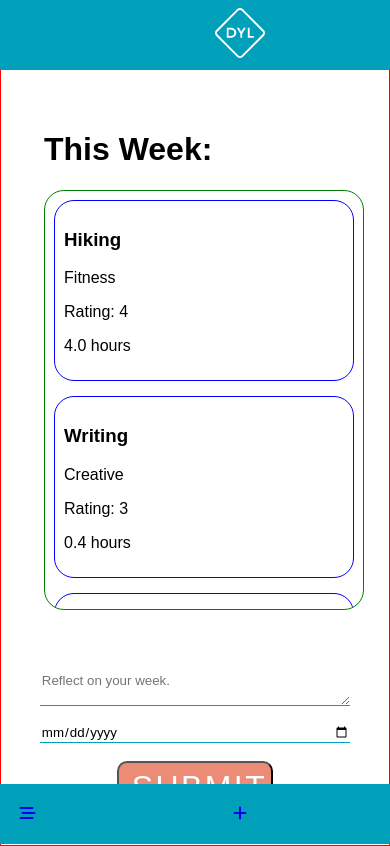
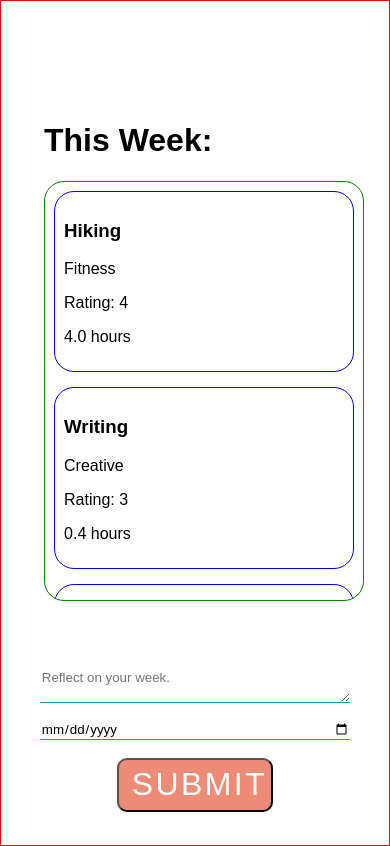
Before and after one commit to kurtve/React-Front-End, a React (Create React App) app in the folder react-front-end/: page /Insights in a window 390 px wide. Built offline with nearby package versions, Linux system fonts and the light colour scheme; a web font is replaced by a local one.

Commit message:
installed react-responsive to use media queries for conditional rendering of the navigation components. added a side nav that will show on desktop.

```diff
--- a/react-front-end/package.json
+++ b/react-front-end/package.json
@@ -7,6 +7,7 @@
     "formik": "^1.5.8",
     "react": "^16.9.0",
     "react-dom": "^16.9.0",
+    "react-responsive": "^8.0.1",
     "react-router": "^5.0.1",
     "react-router-dom": "^5.0.1",
     "react-scripts": "3.1.1",
--- a/react-front-end/src/Components/Insights/Insights.js
+++ b/react-front-end/src/Components/Insights/Insights.js
@@ -84,6 +84,7 @@ export default function Insights() {
           })}
         </StyledWeekContainer>
       </div>
+
       <ReflectionForm reflectionsList={reflectionsList} setReflectionsList={setReflectionsList} />
       {reflectionsList.map((item, index) => {
         return(
--- a/react-front-end/src/Components/Nav/Nav.js
+++ b/react-front-end/src/Components/Nav/Nav.js
@@ -1,17 +1,19 @@
 import React from 'react'
-import { NavLink } from 'react-router-dom'
+import { useMediaQuery } from 'react-responsive'
 import TopNav from './TopNav'
 import BottomNav from './BottomNav'
+import SideNav from './SideNav'
 
 export default function Nav({logo}) {
+
+  const isDesktop = useMediaQuery({ query: '(min-device-width: 968px)' })
+  const isMobile = useMediaQuery({ query: '(max-device-width: 480px)' })
+
   return (
     <div>
-      <TopNav logo={logo} />
-      <BottomNav />
-
-      <NavLink to="/Insights">Insights</NavLink>
-      <NavLink to="/">Feed</NavLink>
-      <NavLink to="/AddActivityForm">Add Activity</NavLink>
+      {isDesktop && <SideNav />}
+      {isMobile && <TopNav logo={logo} />}
+      {isMobile && <BottomNav />}
     </div>
   )
 }
--- /dev/null
+++ b/react-front-end/src/Components/Nav/SideNav.js
@@ -0,0 +1,12 @@
+import React from 'react'
+import { NavLink } from 'react-router-dom'
+
+export default function SideNav() {
+  return (
+    <div>
+      <NavLink to="/Insights">Insights</NavLink>
+      <NavLink to="/">Feed</NavLink>
+      <NavLink to="/AddActivityForm">Add Activity</NavLink>
+    </div>
+  )
+}
```
Also changed, not shown: 1 other file (tests, documents, lock files or other folders).
